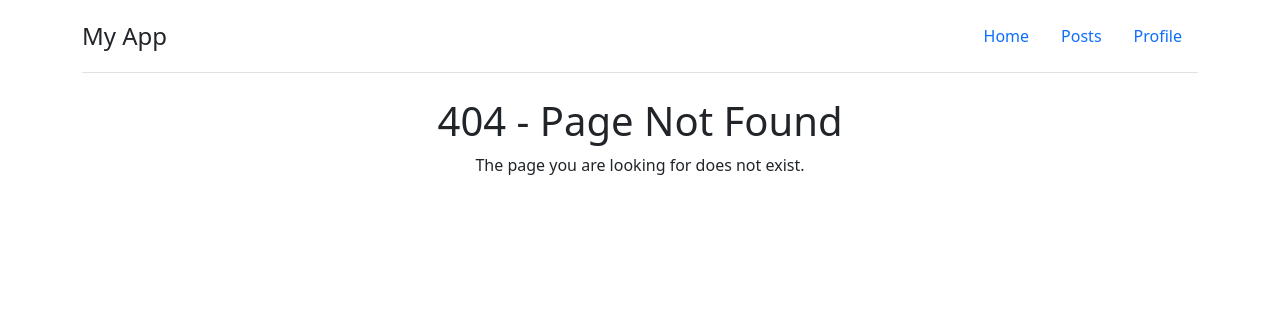
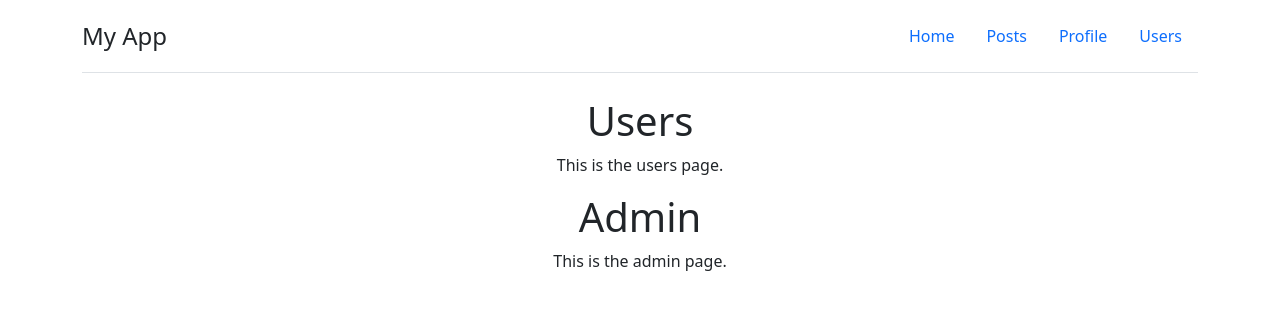
Before and after one commit to neu-msinha/React19-Practice, a React (Vite) app in the folder routes/: page /users/admins in a window 1280 px wide. Before the commit this address had no page. Shown: the top 310 px of the page. Built offline with nearby package versions, Linux system fonts and the light colour scheme.

Commit message:
Nested Routes

```diff
--- a/routes/src/App.jsx
+++ b/routes/src/App.jsx
@@ -11,6 +11,13 @@ import Posts from './components/posts.jsx';
 import Profile from './components/profile.jsx';
 import PostItem from './components/postItem.jsx';
 import NotFound from './components/404.jsx';
+
+
+//Nested Routes
+
+import Guests from './components/guests.jsx';
+import Users from './components/users.jsx';
+import Admin from './components/admins.jsx';
 
 function App() {
     return (
@@ -30,6 +37,7 @@ function App() {
             {/* <li className='nav-item'><Link to="/" className='nav-link'>Home</Link></li> */}
             <li className='nav-item'><Link to="/posts" className='nav-link'>Posts</Link></li>
             <li className='nav-item'><Link to="/profile" className='nav-link'>Profile</Link></li>
+            <li className='nav-item'><Link to="/users" className='nav-link'>Users</Link></li>
           </ul>
         </header>
 
@@ -39,6 +47,13 @@ function App() {
           <Route path='posts' element={<Posts/>}/>
           <Route path='posts/:postId' element={<PostItem/>}/>
           <Route path='profile' element={<Profile/>}/>
+
+          {/* Nested routes */}
+          <Route path='/users' element={<Users/>}>
+            <Route path='guests' element={<Guests/>}/>
+            <Route path='admins' element={<Admin/>}/>
+          </Route>
+
           <Route path='*' element={<NotFound/>}/>
           {/* <Route path='profile' element={
             <Navigate replace to="/"/>  // this will redirect to home page
--- /dev/null
+++ b/routes/src/components/admins.jsx
@@ -0,0 +1,10 @@
+const Admin = () => {
+    return (
+        <div className="container">
+        <h1 className="text-center">Admin</h1>
+        <p className="text-center">This is the admin page.</p>
+        </div>
+    );
+    }
+
+export default Admin;
--- /dev/null
+++ b/routes/src/components/guests.jsx
@@ -0,0 +1,10 @@
+const Guests = () => {
+  return (
+    <div className="container">
+      <h1 className="text-center">Guests</h1>
+      <p className="text-center">This is the guests page.</p>
+    </div>
+  );
+}
+
+export default Guests;
--- /dev/null
+++ b/routes/src/components/users.jsx
@@ -0,0 +1,17 @@
+import { Outlet } from "react-router";
+
+const Users = () => {
+  return (
+    <>
+     <div className="container">
+      <h1 className="text-center">Users</h1>
+      <p className="text-center">This is the users page.</p>
+    </div>
+
+    <Outlet />
+    </>
+
+  );
+}
+
+export default Users;
```
